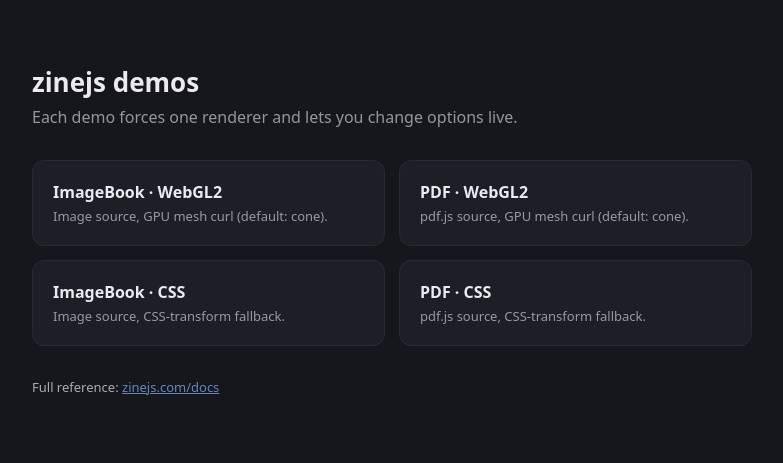
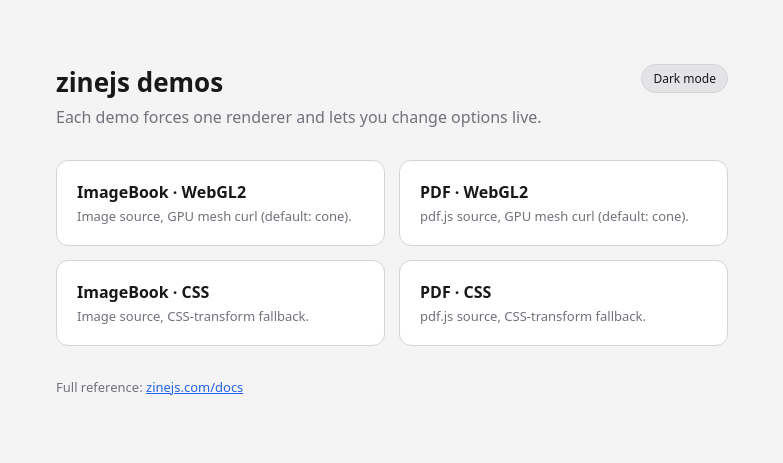
Before and after one commit to awecode/zinejs, a website built with Vite: page apps/demo/index.html in a window 1280 px wide. Shown: the whole page, without its empty margins (248-1031 px from the left). Built offline with nearby package versions, Linux system fonts and the light colour scheme.

Commit message:
chore(demo): implement light and dark mode themes for demo

```diff
--- a/apps/demo/index.html
+++ b/apps/demo/index.html
@@ -4,70 +4,25 @@
     <meta charset="utf-8" />
     <meta name="viewport" content="width=device-width, initial-scale=1" />
     <title>zinejs — demos</title>
-    <style>
-      :root {
-        color-scheme: dark;
-      }
-      body {
-        margin: 0;
-        font-family: system-ui, -apple-system, sans-serif;
-        background: #16161d;
-        color: #eaeaf0;
-      }
-      .wrap {
-        max-width: 720px;
-        margin: 0 auto;
-        padding: 64px 24px;
-      }
-      h1 {
-        font-size: 26px;
-        margin: 0 0 6px;
-      }
-      p.sub {
-        opacity: 0.6;
-        margin: 0 0 32px;
-      }
-      .grid {
-        display: grid;
-        grid-template-columns: 1fr 1fr;
-        gap: 14px;
-      }
-      a.card {
-        display: block;
-        padding: 20px;
-        background: #1e1e27;
-        border: 1px solid #2a2a36;
-        border-radius: 12px;
-        text-decoration: none;
-        color: inherit;
-      }
-      a.card:hover {
-        background: #262633;
-        border-color: #3a4a7a;
-      }
-      a.card .t {
-        font-size: 16px;
-        font-weight: 600;
-      }
-      a.card .d {
-        opacity: 0.6;
-        font-size: 13px;
-        margin-top: 4px;
-      }
-      footer {
-        margin-top: 32px;
-        font-size: 13px;
-        opacity: 0.7;
-      }
-      a {
-        color: #8ab4ff;
-      }
-    </style>
+    <script>
+      (function () {
+        var k = 'zine-demo-theme';
+        var t = localStorage.getItem(k);
+        if (t !== 'light' && t !== 'dark') {
+          t = matchMedia('(prefers-color-scheme: dark)').matches ? 'dark' : 'light';
+        }
+        document.documentElement.dataset.theme = t;
+      })();
+    </script>
   </head>
   <body>
     <div class="wrap">
-      <h1>zinejs demos</h1>
-      <p class="sub">Each demo forces one renderer and lets you change options live.</p>
+      <div class="header-row">
+        <div>
+          <h1>zinejs demos</h1>
+          <p class="sub">Each demo forces one renderer and lets you change options live.</p>
+        </div>
+      </div>
       <div class="grid">
         <a class="card" href="/image-webgl.html">
           <div class="t">ImageBook · WebGL2</div>
@@ -88,5 +43,6 @@
       </div>
       <footer>Full reference: <a href="https://zinejs.com/docs/">zinejs.com/docs</a></footer>
     </div>
+    <script type="module" src="/src/landing.ts"></script>
   </body>
 </html>
--- a/apps/demo/src/demo.css
+++ b/apps/demo/src/demo.css
@@ -1,26 +1,29 @@
-:root {
-  color-scheme: dark;
-}
 * {
   box-sizing: border-box;
 }
 body {
   margin: 0;
   font-family: system-ui, -apple-system, sans-serif;
-  background: #16161d;
-  color: #eaeaf0;
+  background: var(--demo-bg);
+  color: var(--demo-fg);
 }
 .wrap {
   max-width: 1080px;
   margin: 0 auto;
   padding: 24px 24px 48px;
 }
+.header-row {
+  display: flex;
+  justify-content: space-between;
+  align-items: flex-start;
+  gap: 16px;
+}
 header h1 {
   font-size: 20px;
   margin: 0 0 2px;
 }
 header .sub {
-  opacity: 0.6;
+  color: var(--demo-muted);
   font-size: 13px;
 }
 nav {
@@ -31,17 +34,17 @@ nav {
   font-size: 13px;
 }
 nav a {
-  color: #8ab4ff;
+  color: var(--demo-link);
   text-decoration: none;
   padding: 5px 11px;
   border-radius: 999px;
-  background: #20202a;
+  background: var(--demo-nav-bg);
   border: 1px solid transparent;
 }
 nav a.active {
-  background: #33406e;
-  color: #fff;
-  border-color: #4a5da0;
+  background: var(--demo-nav-active-bg);
+  color: var(--demo-nav-active-fg);
+  border-color: var(--demo-nav-active-border);
 }
 .controls {
   display: flex;
@@ -50,7 +53,7 @@ nav a.active {
   align-items: flex-end;
   margin-bottom: 18px;
   padding: 14px 16px;
-  background: #1e1e27;
+  background: var(--demo-surface);
   border-radius: 10px;
 }
 .control {
@@ -60,7 +63,7 @@ nav a.active {
   font-size: 12px;
 }
 .control label {
-  opacity: 0.65;
+  color: var(--demo-muted);
 }
 .control .val {
   opacity: 0.9;
@@ -68,9 +71,9 @@ nav a.active {
 }
 .control select,
 .control input[type='number'] {
-  background: #0c0c11;
-  color: #eaeaf0;
-  border: 1px solid #34343f;
+  background: var(--demo-input-bg);
+  color: var(--demo-fg);
+  border: 1px solid var(--demo-input-border);
   border-radius: 6px;
   padding: 5px 8px;
   font: inherit;
@@ -85,16 +88,16 @@ nav a.active {
   align-items: center;
 }
 button {
-  background: #2b2b38;
-  color: #eaeaf0;
-  border: 1px solid #3a3a48;
+  background: var(--demo-btn-bg);
+  color: var(--demo-fg);
+  border: 1px solid var(--demo-btn-border);
   border-radius: 6px;
   padding: 6px 12px;
   cursor: pointer;
   font: inherit;
 }
 button:hover {
-  background: #3a3a4a;
+  background: var(--demo-btn-hover);
 }
 #book {
   position: relative;
@@ -103,9 +106,9 @@ button:hover {
   width: min(920px, 100%, calc(78vh * var(--book-ar, 1.55)));
   aspect-ratio: var(--book-ar, 1.55);
   margin: 0 auto;
-  background: #0c0c11;
+  background: var(--demo-book-bg);
   border-radius: 6px;
-  box-shadow: 0 24px 70px rgba(0, 0, 0, 0.55);
+  box-shadow: var(--demo-book-shadow);
   touch-action: none;
   user-select: none;
 }
@@ -120,8 +123,8 @@ footer {
 .debug {
   margin-top: 12px;
   padding: 12px 14px;
-  background: #101017;
-  border: 1px solid #262633;
+  background: var(--demo-debug-bg);
+  border: 1px solid var(--demo-debug-border);
   border-radius: 8px;
   font-family: ui-monospace, 'SF Mono', Menlo, monospace;
   font-size: 12px;
@@ -132,10 +135,10 @@ footer {
   opacity: 0.55;
 }
 .ok {
-  color: #6ee787;
+  color: var(--demo-ok);
 }
 .bad {
-  color: #ff7b72;
+  color: var(--demo-bad);
 }
 .hidden {
   display: none;
--- /dev/null
+++ b/apps/demo/src/landing.css
@@ -0,0 +1,76 @@
+* {
+  box-sizing: border-box;
+}
+
+body {
+  margin: 0;
+  font-family: system-ui, -apple-system, sans-serif;
+  background: var(--demo-bg);
+  color: var(--demo-fg);
+}
+
+.wrap {
+  max-width: 720px;
+  margin: 0 auto;
+  padding: 64px 24px;
+}
+
+.header-row {
+  display: flex;
+  justify-content: space-between;
+  align-items: flex-start;
+  gap: 16px;
+  margin-bottom: 32px;
+}
+
+h1 {
+  font-size: 26px;
+  margin: 0 0 6px;
+}
+
+p.sub {
+  color: var(--demo-muted);
+  margin: 0;
+}
+
+.grid {
+  display: grid;
+  grid-template-columns: 1fr 1fr;
+  gap: 14px;
+}
+
+a.card {
+  display: block;
+  padding: 20px;
+  background: var(--demo-surface);
+  border: 1px solid var(--demo-border);
+  border-radius: 12px;
+  text-decoration: none;
+  color: inherit;
+}
+
+a.card:hover {
+  background: var(--demo-surface-2);
+  border-color: var(--demo-nav-active-border);
+}
+
+a.card .t {
+  font-size: 16px;
+  font-weight: 600;
+}
+
+a.card .d {
+  color: var(--demo-muted);
+  font-size: 13px;
+  margin-top: 4px;
+}
+
+footer {
+  margin-top: 32px;
+  font-size: 13px;
+  color: var(--demo-muted);
+}
+
+a {
+  color: var(--demo-link);
+}
--- /dev/null
+++ b/apps/demo/src/landing.ts
@@ -0,0 +1,8 @@
+import './theme.css';
+import './landing.css';
+import { createThemeToggle, initTheme } from './theme';
+
+initTheme();
+
+const row = document.querySelector('.header-row');
+row?.appendChild(createThemeToggle());
--- /dev/null
+++ b/apps/demo/src/theme.css
@@ -0,0 +1,76 @@
+:root[data-theme='light'] {
+  color-scheme: light;
+  --demo-bg: #f4f4f5;
+  --demo-fg: #18181b;
+  --demo-muted: #71717a;
+  --demo-link: #2563eb;
+  --demo-surface: #ffffff;
+  --demo-surface-2: #e4e4e7;
+  --demo-border: #d4d4d8;
+  --demo-input-bg: #ffffff;
+  --demo-input-border: #a1a1aa;
+  --demo-btn-bg: #e4e4e7;
+  --demo-btn-border: #d4d4d8;
+  --demo-btn-hover: #d4d4d8;
+  --demo-nav-bg: #e4e4e7;
+  --demo-nav-active-bg: #dbeafe;
+  --demo-nav-active-fg: #1e3a8a;
+  --demo-nav-active-border: #93c5fd;
+  --demo-book-bg: #e4e4e7;
+  --demo-book-shadow: 0 24px 70px rgba(0, 0, 0, 0.12);
+  --demo-debug-bg: #fafafa;
+  --demo-debug-border: #e4e4e7;
+  --demo-ok: #15803d;
+  --demo-bad: #dc2626;
+  --zine-controls-fg: #18181b;
+  --zine-controls-bg: rgba(255, 255, 255, 0.94);
+  --zine-controls-hover: rgba(0, 0, 0, 0.08);
+  --zine-controls-accent: #0284c7;
+}
+
+:root[data-theme='dark'] {
+  color-scheme: dark;
+  --demo-bg: #16161d;
+  --demo-fg: #eaeaf0;
+  --demo-muted: #a1a1aa;
+  --demo-link: #8ab4ff;
+  --demo-surface: #1e1e27;
+  --demo-surface-2: #20202a;
+  --demo-border: #2a2a36;
+  --demo-input-bg: #0c0c11;
+  --demo-input-border: #34343f;
+  --demo-btn-bg: #2b2b38;
+  --demo-btn-border: #3a3a48;
+  --demo-btn-hover: #3a3a4a;
+  --demo-nav-bg: #20202a;
+  --demo-nav-active-bg: #33406e;
+  --demo-nav-active-fg: #ffffff;
+  --demo-nav-active-border: #4a5da0;
+  --demo-book-bg: #0c0c11;
+  --demo-book-shadow: 0 24px 70px rgba(0, 0, 0, 0.55);
+  --demo-debug-bg: #101017;
+  --demo-debug-border: #262633;
+  --demo-ok: #6ee787;
+  --demo-bad: #ff7b72;
+  --zine-controls-fg: #f4f4f5;
+  --zine-controls-bg: rgba(24, 24, 27, 0.82);
+  --zine-controls-hover: rgba(255, 255, 255, 0.14);
+  --zine-controls-accent: #7dd3fc;
+}
+
+.theme-toggle {
+  flex: 0 0 auto;
+  background: var(--demo-btn-bg);
+  color: var(--demo-fg);
+  border: 1px solid var(--demo-btn-border);
+  border-radius: 999px;
+  padding: 5px 11px;
+  cursor: pointer;
+  font: inherit;
+  font-size: 12px;
+  white-space: nowrap;
+}
+
+.theme-toggle:hover {
+  background: var(--demo-btn-hover);
+}
--- /dev/null
+++ b/apps/demo/src/theme.ts
@@ -0,0 +1,50 @@
+export type DemoTheme = 'light' | 'dark';
+
+const STORAGE_KEY = 'zine-demo-theme';
+
+export function resolveTheme(): DemoTheme {
+  const stored = localStorage.getItem(STORAGE_KEY);
+  if (stored === 'light' || stored === 'dark') return stored;
+  return matchMedia('(prefers-color-scheme: dark)').matches ? 'dark' : 'light';
+}
+
+export function getTheme(): DemoTheme {
+  const current = document.documentElement.dataset.theme;
+  if (current === 'light' || current === 'dark') return current;
+  return resolveTheme();
+}
+
+export function applyTheme(theme: DemoTheme): void {
+  document.documentElement.dataset.theme = theme;
+  localStorage.setItem(STORAGE_KEY, theme);
+}
+
+export function setTheme(theme: DemoTheme): void {
+  applyTheme(theme);
+}
+
+export function initTheme(): DemoTheme {
+  const theme = resolveTheme();
+  applyTheme(theme);
+  return theme;
+}
+
+export function createThemeToggle(): HTMLButtonElement {
+  const btn = document.createElement('button');
+  btn.type = 'button';
+  btn.className = 'theme-toggle';
+  const sync = (): void => {
+    const theme = getTheme();
+    btn.textContent = theme === 'dark' ? 'Light mode' : 'Dark mode';
+    btn.setAttribute(
+      'aria-label',
+      theme === 'dark' ? 'Switch to light mode' : 'Switch to dark mode',
+    );
+  };
+  btn.addEventListener('click', () => {
+    setTheme(getTheme() === 'dark' ? 'light' : 'dark');
+    sync();
+  });
+  sync();
+  return btn;
+}
```
Also changed, not shown: apps/demo/image-css.html (+10 -0 lines), apps/demo/image-webgl.html (+10 -0 lines), apps/demo/pdf-css.html (+10 -0 lines), apps/demo/pdf-webgl.html (+10 -0 lines), apps/demo/src/demo.ts (+11 -2 lines).
